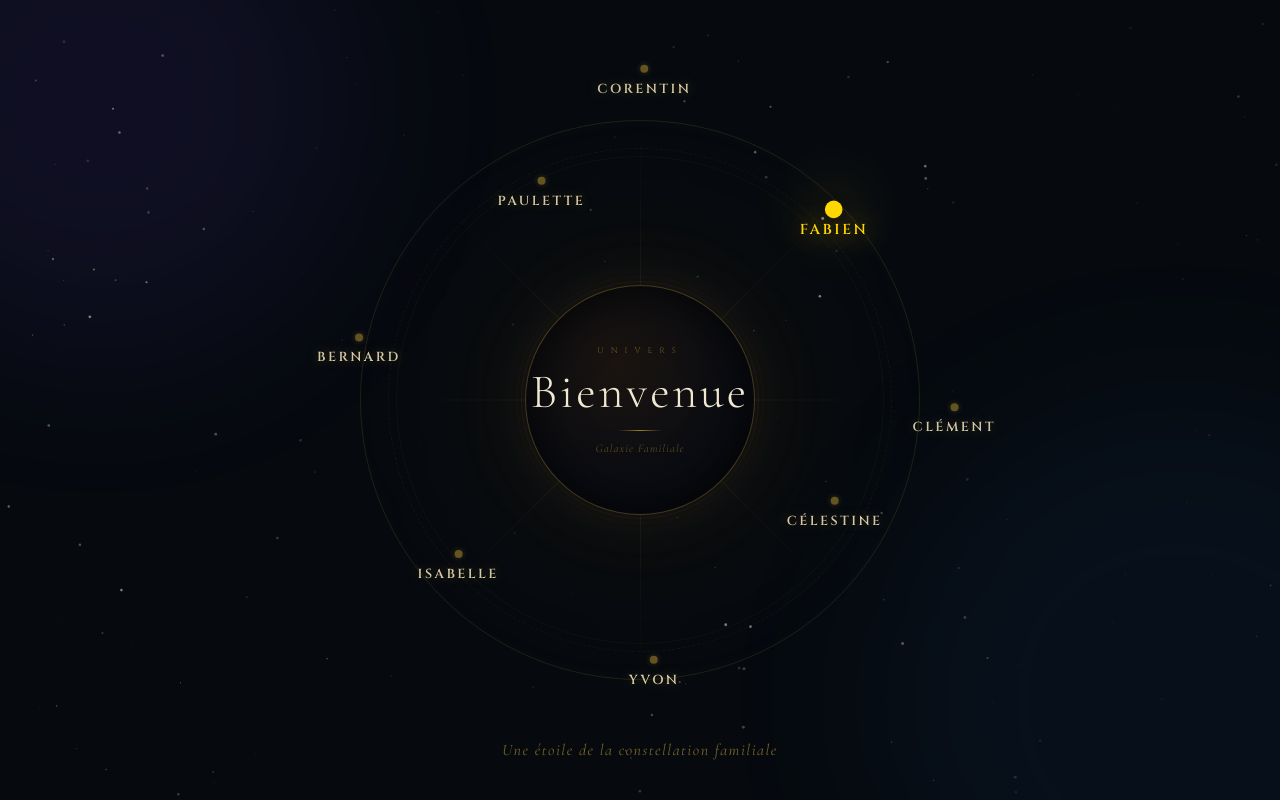
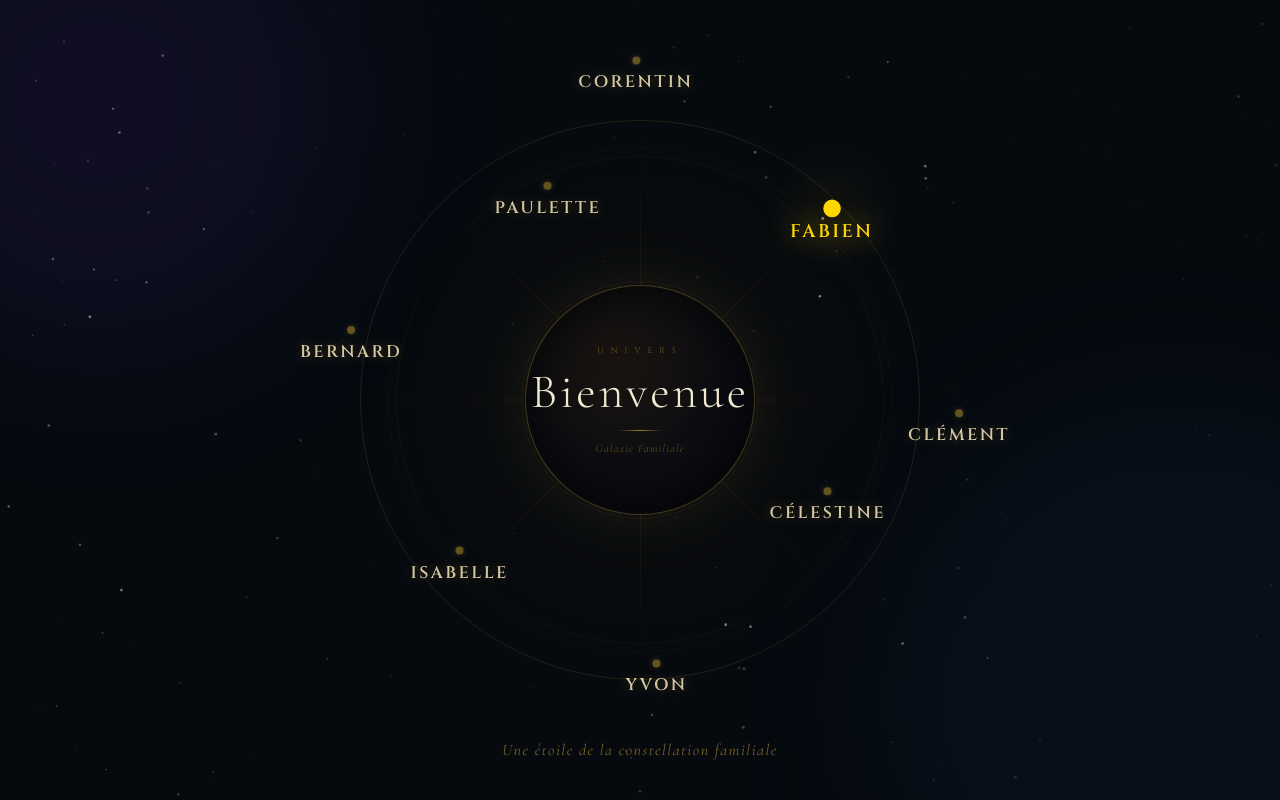
Before and after one commit to fabinus/gestionnaire, a plain HTML site: page index.html in a window 1280 px wide. Both pictures are taken after a click on the element "FABIEN". Drawn offline with nearby package versions, Linux system fonts and the light colour scheme.

Commit message:
Update index.html

```diff
--- a/index.html
+++ b/index.html
@@ -174,7 +174,7 @@
     }
     .node-name {
       font-family: 'Cinzel', serif;
-      font-size: 0.82rem;
+      font-size: 1.05rem;
       font-weight: 600;
       color: rgba(240,225,185,0.88);
       letter-spacing: 2.5px;
@@ -201,7 +201,7 @@
     .node.active .node-name {
       color: #ffd700;
       text-shadow: 0 0 28px rgba(255,215,0,0.85);
-      font-size: 0.9rem;
+      font-size: 1.15rem;
     }
 
     .n1 { top: 0%;   left: 50%; translate: -50% 0; }
```
